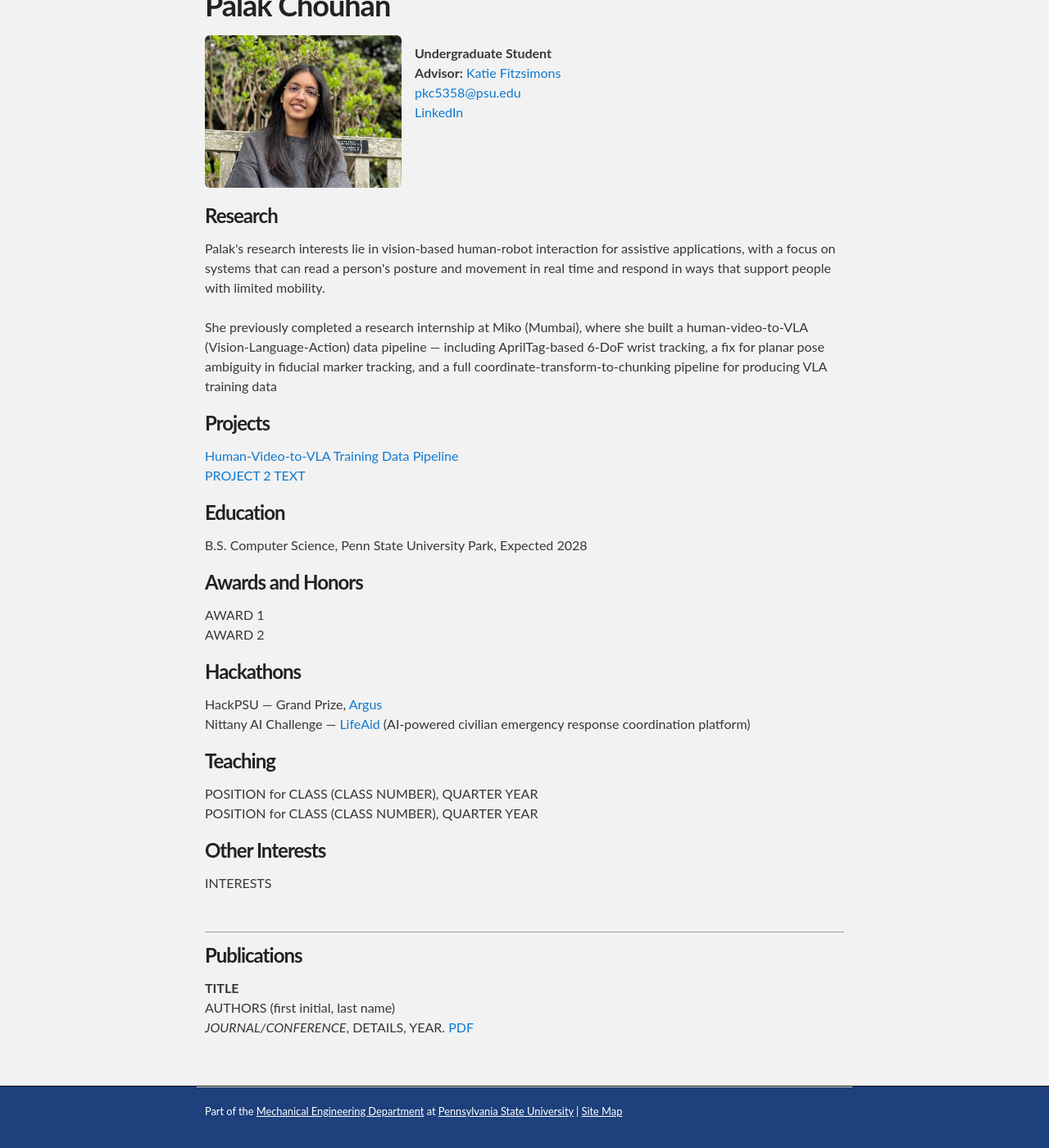
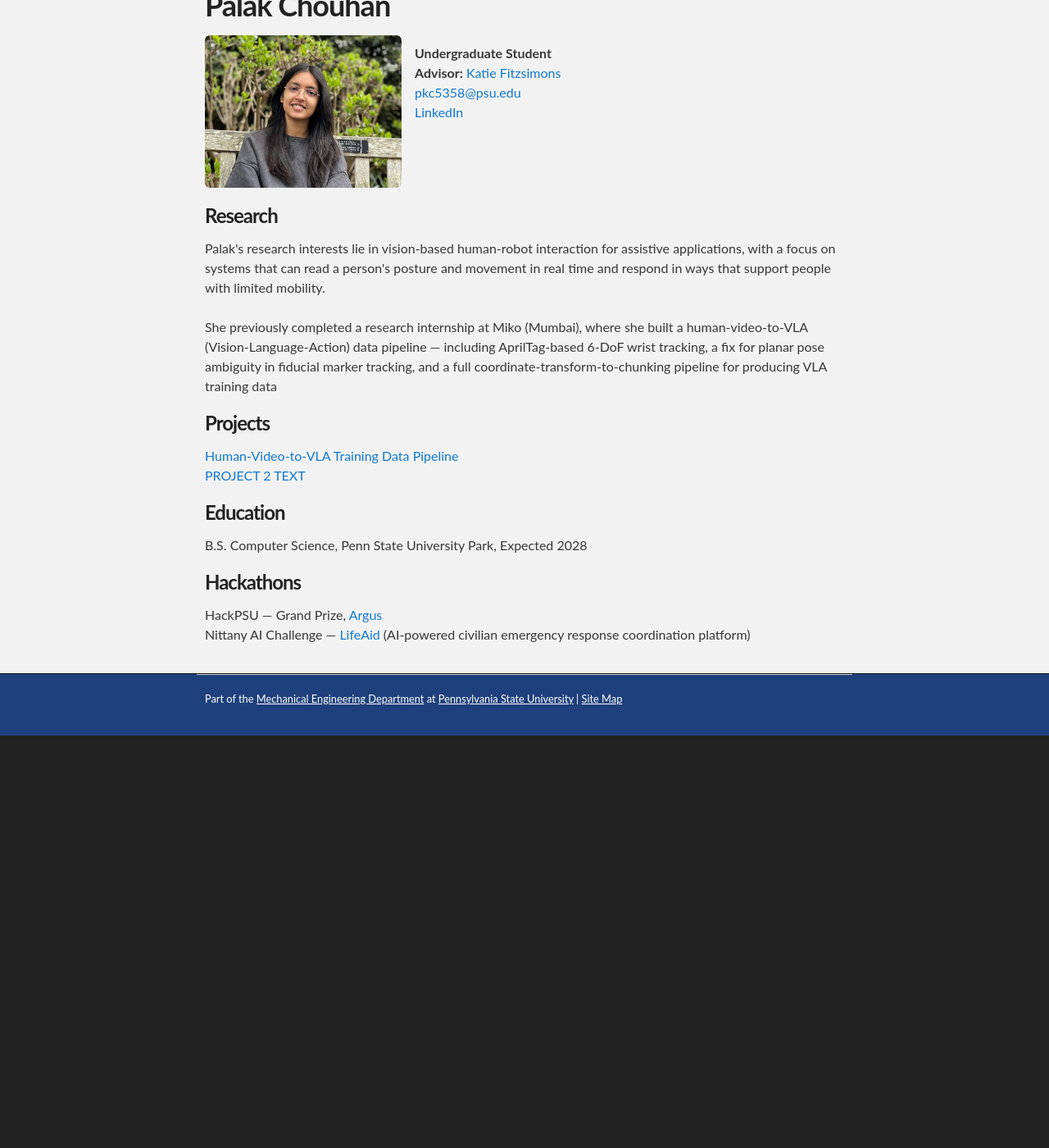
Before and after one commit to psu-hcr/psu-hcr.github.io, a Jekyll site: the page built from people/Palak_Chouhan.html, in a window 1280 px wide and 1400 px high, scrolled down 246 px. Shown: the whole window at 82% size. Built offline with Jekyll 4.4.1, drawn with Linux system fonts in a browser that asks for light colours; after the commit the page ends 1143 px from its top, so only the background shows below that; grey boxes are pictures that could not be loaded.

Commit message:
Comment out Awards, Teaching, and Publications sections
Commented out sections for Awards and Honors, Teaching, and Publications.

```diff
--- a/people/Palak_Chouhan.html
+++ b/people/Palak_Chouhan.html
@@ -30,15 +30,16 @@ sitemap: false
   <h3>Education</h3>
   <p>B.S. Computer Science, Penn State University Park, Expected 2028</p>
 
-  <h3>Awards and Honors</h3>
+  <!--<h3>Awards and Honors</h3>
   <p>AWARD 1
   <br>AWARD 2</p>
+-->
 
   <h3>Hackathons</h3>
  <p>HackPSU — Grand Prize, <a href="https://github.com/Palak-Ai-2006/Polypharmacy">Argus</a>
  <br>Nittany AI Challenge — <a href="https://github.com/Palak-Ai-2006/Life-AID">LifeAid</a> (AI-powered civilian emergency response coordination platform)</p>
 
-  <h3>Teaching</h3>
+  <!--<h3>Teaching</h3>
   <p>POSITION for CLASS (CLASS NUMBER), QUARTER YEAR
   <br>POSITION for CLASS (CLASS NUMBER), QUARTER YEAR</p>
 
@@ -52,3 +53,4 @@ sitemap: false
     <br><i>JOURNAL/CONFERENCE</i>, DETAILS, YEAR. <a href="../pdfs/URL.pdf">PDF</a></p>
 
 <br>
+-->
```
